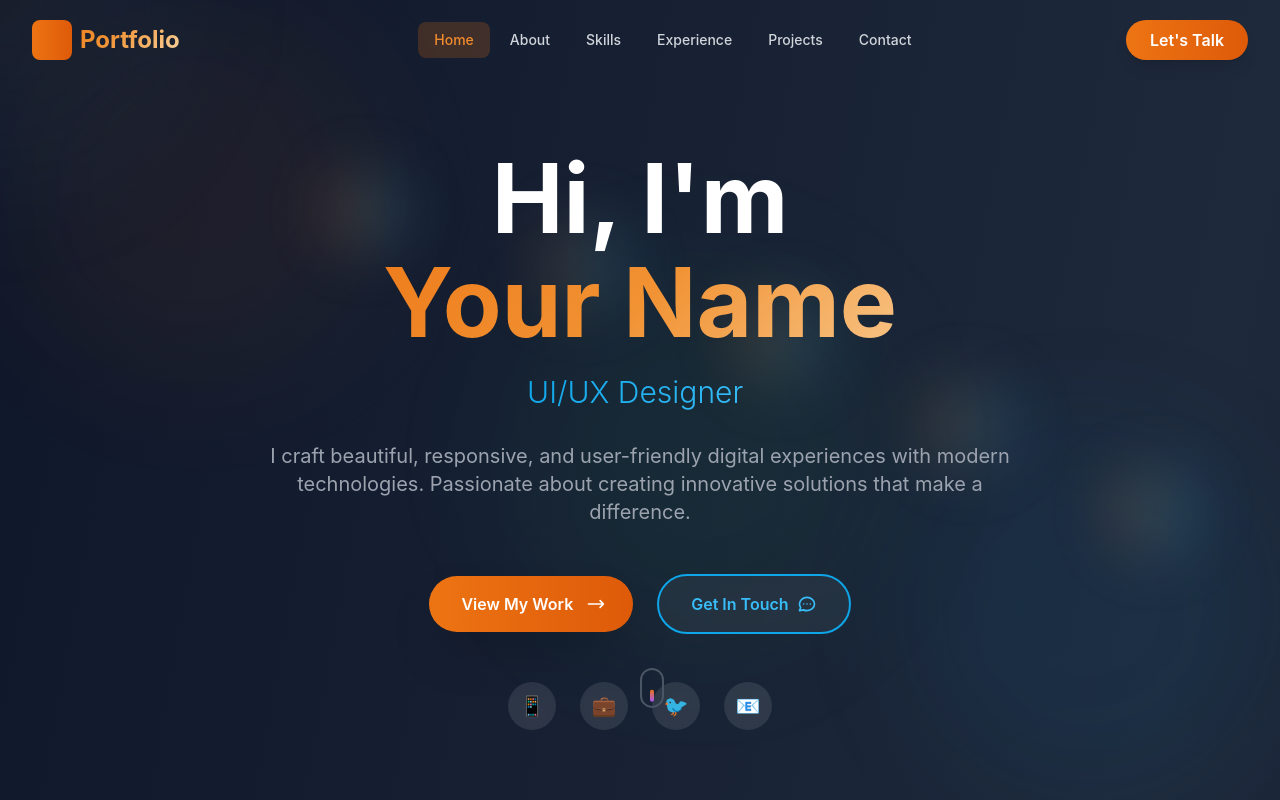
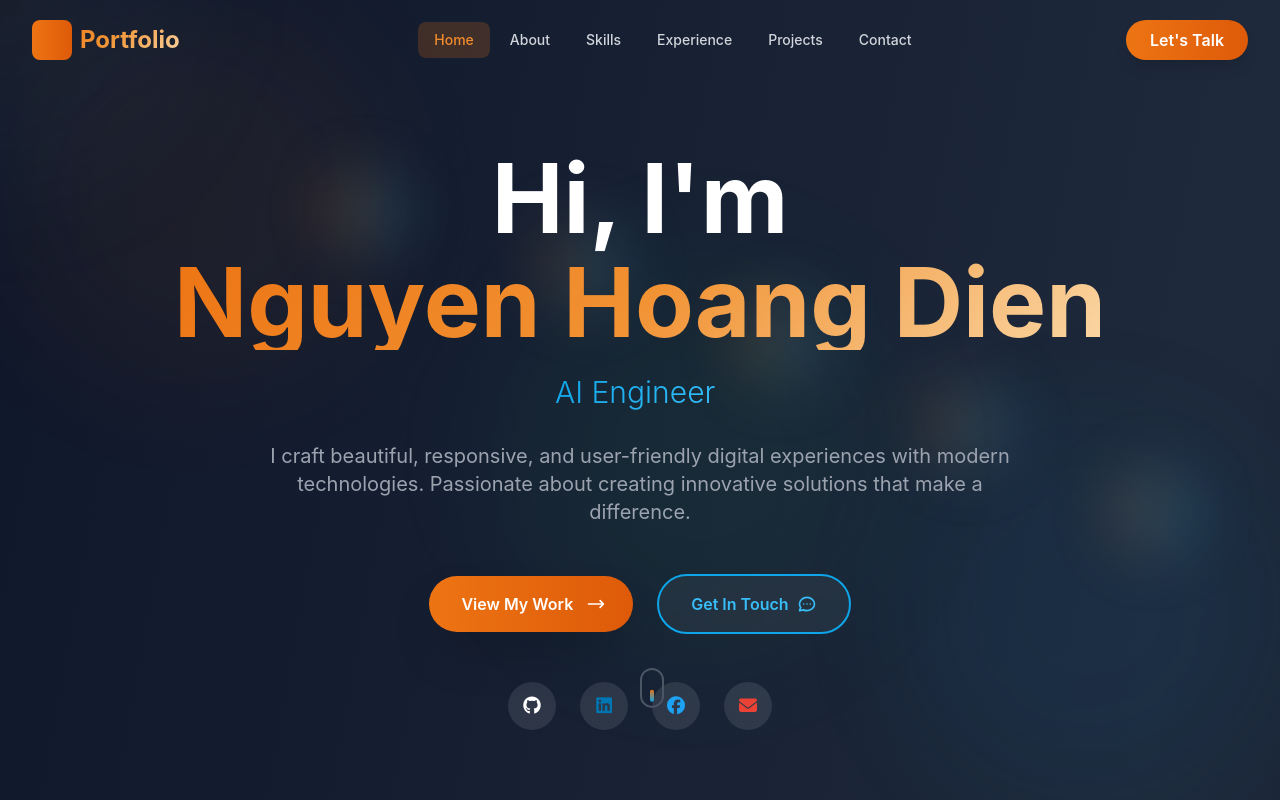
Before and after one commit to Hoang-Dien-IT/Web-profile, a React (Create React App) app in the folder frontend/: page / in a window 1280 px wide. Shown: the top 800 px of the page. Built offline with nearby package versions, Linux system fonts and the light colour scheme.

Commit message:
chinh giao din tra chu

```diff
--- a/frontend/public/index.html
+++ b/frontend/public/index.html
@@ -15,6 +15,10 @@
       user's mobile device or desktop. See https://developers.google.com/web/fundamentals/web-app-manifest/
     -->
     <link rel="manifest" href="%PUBLIC_URL%/manifest.json" />
+
+    <!-- Font Awesome CDN -->
+    <link rel="stylesheet" href="https://cdnjs.cloudflare.com/ajax/libs/font-awesome/6.5.1/css/all.min.css" integrity="sha512-DTOQO9RWCH3ppGqcWaEA1BIZOC6xxalwEsw9c2QQeAIftl+Vegovlnee1c9QX4TctnWMn13TZye+giMm8e2LwA==" crossorigin="anonymous" referrerpolicy="no-referrer" />
+
     <!--
       Notice the use of %PUBLIC_URL% in the tags above.
       It will be replaced with the URL of the `public` folder during the build.
@@ -24,7 +28,7 @@
       work correctly both with client-side routing and a non-root public URL.
       Learn how to configure a non-root public URL by running `npm run build`.
     -->
-    <title>React App</title>
+    <title>Portfolio - Nguyen Hoang Dien</title>
   </head>
   <body>
     <noscript>You need to enable JavaScript to run this app.</noscript>
--- a/frontend/src/pages/Home/Home.tsx
+++ b/frontend/src/pages/Home/Home.tsx
@@ -21,10 +21,10 @@ const Home: React.FC = () => {
   useEffect(() => {
     const typingTexts = [
       "Full Stack Developer",
-      "UI/UX Designer",
-      "React Specialist",
-      "Mobile App Developer",
-      "Problem Solver"
+      "AI Engineer",
+      "Data Scientist",
+      "Deep Learning Enthusiast",
+      "Backend Developer"
     ];
 
     const currentText = typingTexts[currentIndex];
@@ -119,7 +119,7 @@ const Home: React.FC = () => {
             <motion.span
               className="block gradient-text"
             >
-              Your Name
+              Nguyen Hoang Dien
             </motion.span>
           </motion.h1>
         </motion.div>
@@ -205,26 +205,27 @@ const Home: React.FC = () => {
           className="flex justify-center space-x-6 mt-12"
         >
           {[
-            { name: 'GitHub', icon: '📱', href: 'https://github.com' },
-            { name: 'LinkedIn', icon: '💼', href: 'https://linkedin.com' },
-            { name: 'Twitter', icon: '🐦', href: 'https://twitter.com' },
-            { name: 'Email', icon: '📧', href: 'mailto:your@email.com' },
+            { name: 'GitHub', iconClass: 'fa-brands fa-github', color: '#ffffff', href: 'https://github.com/Hoang-Dien-IT' },
+            { name: 'LinkedIn', iconClass: 'fa-brands fa-linkedin', color: '#0077B5', href: 'https://www.linkedin.com/in/nguy%E1%BB%85n-ho%C3%A0ng-%C4%91i%E1%BB%83n-215444334/' },
+            { name: 'Facebook', iconClass: 'fa-brands fa-facebook', color: '#1DA1F2', href: 'https://www.facebook.com/hoang.ien.428831/' },
+            { name: 'Email', iconClass: 'fa-solid fa-envelope', color: '#ea4335', href: 'mailto:nguyenhoangdien1x@gmail.com' },
           ].map((social, index) => (
             <motion.a
               key={social.name}
               href={social.href}
               target="_blank"
               rel="noopener noreferrer"
-              className="w-12 h-12 bg-white/10 backdrop-blur-sm rounded-full flex items-center justify-center text-xl hover:bg-primary-500/20 transition-all duration-300 group"
+              className="w-12 h-12 bg-white/10 backdrop-blur-sm rounded-full flex items-center justify-center text-lg hover:bg-primary-500/20 transition-all duration-300 group"
               whileHover={{ scale: 1.2, rotate: 360 }}
               whileTap={{ scale: 0.9 }}
               initial={{ opacity: 0, y: 20 }}
               animate={{ opacity: 1, y: 0 }}
               transition={{ delay: 1 + index * 0.1 }}
             >
-              <span className="group-hover:scale-110 transition-transform duration-300">
-                {social.icon}
-              </span>
+              <i
+                className={`${social.iconClass} group-hover:scale-110 transition-transform duration-300`}
+                style={{ color: social.color }}
+              />
             </motion.a>
           ))}
         </motion.div>
@@ -237,7 +238,7 @@ const Home: React.FC = () => {
         >
           <div className="w-6 h-10 border-2 border-gray-600 rounded-full flex justify-center">
             <motion.div
-              className="w-1 h-3 bg-gradient-to-b from-primary-500 to-purple-500 rounded-full mt-2"
+              className="w-1 h-3 bg-gradient-to-b from-primary-500 to-secondary-500 rounded-full mt-2"
               animate={{ y: [0, 12, 0] }}
               transition={{ duration: 2, repeat: Infinity }}
             />
```
